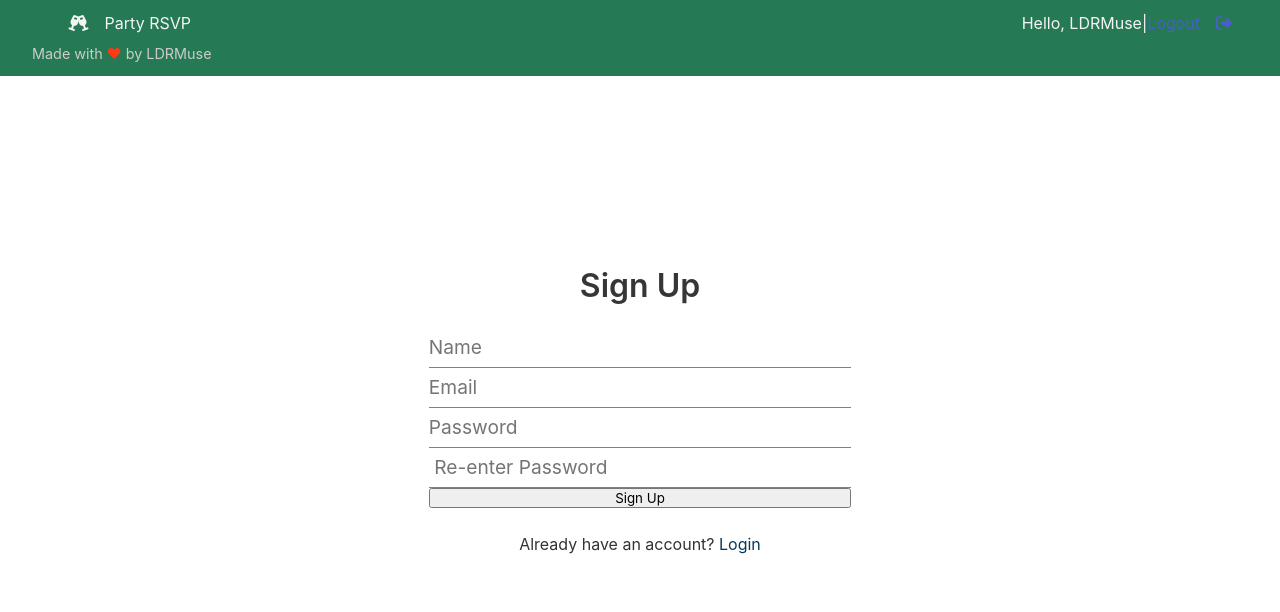
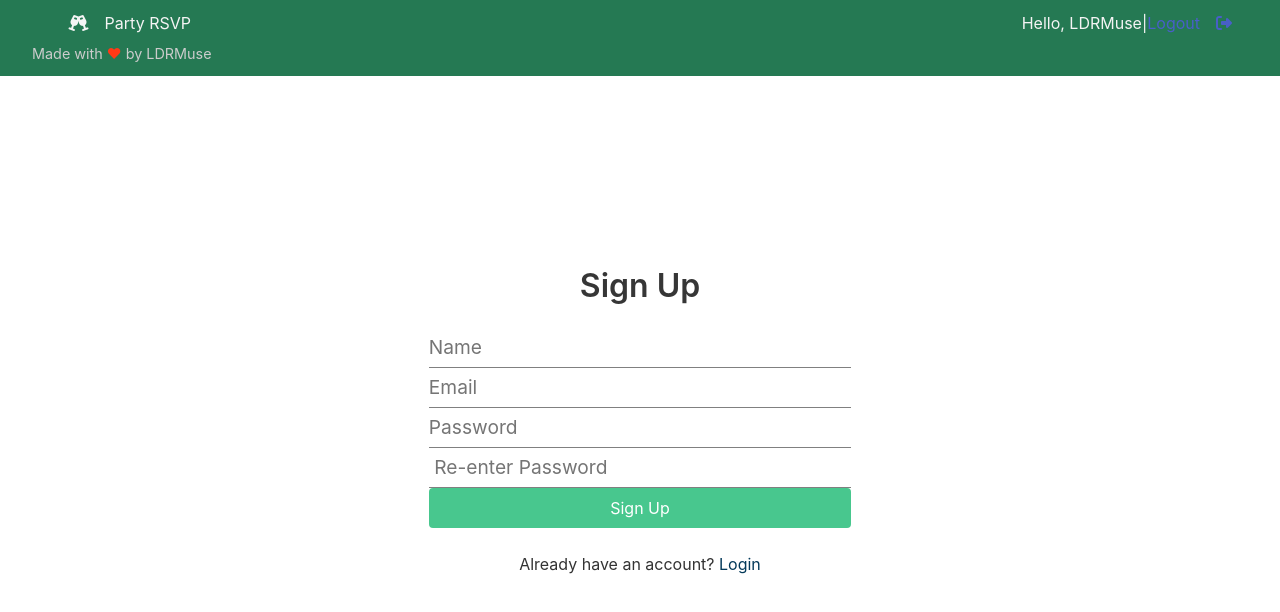
Before and after one commit to LDRMuse/rsvp-party-app, a React (Create React App) app in the folder client/: page /register in a window 1280 px wide. Shown: the top 612 px of the page. Built offline with nearby package versions, Linux system fonts and the light colour scheme.

Commit message:
:lipstick: style buttons

```diff
--- a/client/src/components/pages/Login.js
+++ b/client/src/components/pages/Login.js
@@ -9,10 +9,8 @@ export const Login = () => {
 
       <input type="email" name="email" placeholder="Email"/>
       <input type="password" name="password" placeholder="Password"/>
-
-      <input type="submit" value="Sign In"/>
+      <input className='button is-success' type="submit" value="Sign In"/>
     </form>
-
     <div className="question">
       <p>Create Account? {" "} <Link to="/register">Register</Link></p>
     </div>
--- a/client/src/components/pages/Register.js
+++ b/client/src/components/pages/Register.js
@@ -10,7 +10,7 @@ export const Register = () => {
         <input type="email" name="email" placeholder="Email"/>
         <input type="password" name="password" placeholder="Password"/>
         <input type="password" name="password" placeholder=" Re-enter Password"/>
-        <input type="submit" value="Sign Up"/>
+        <input className='button is-success' type="submit" value="Sign Up"/>
       </form>
 
       <div className="question">
```
